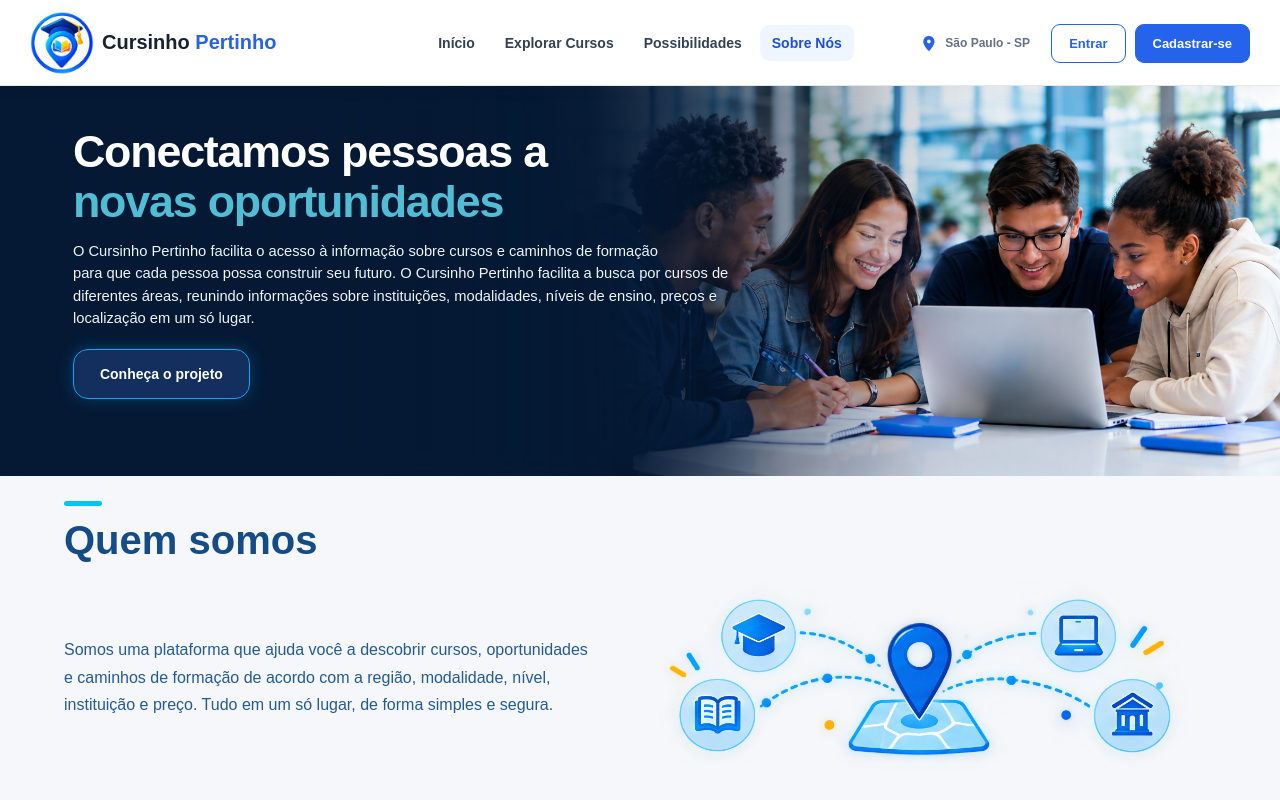
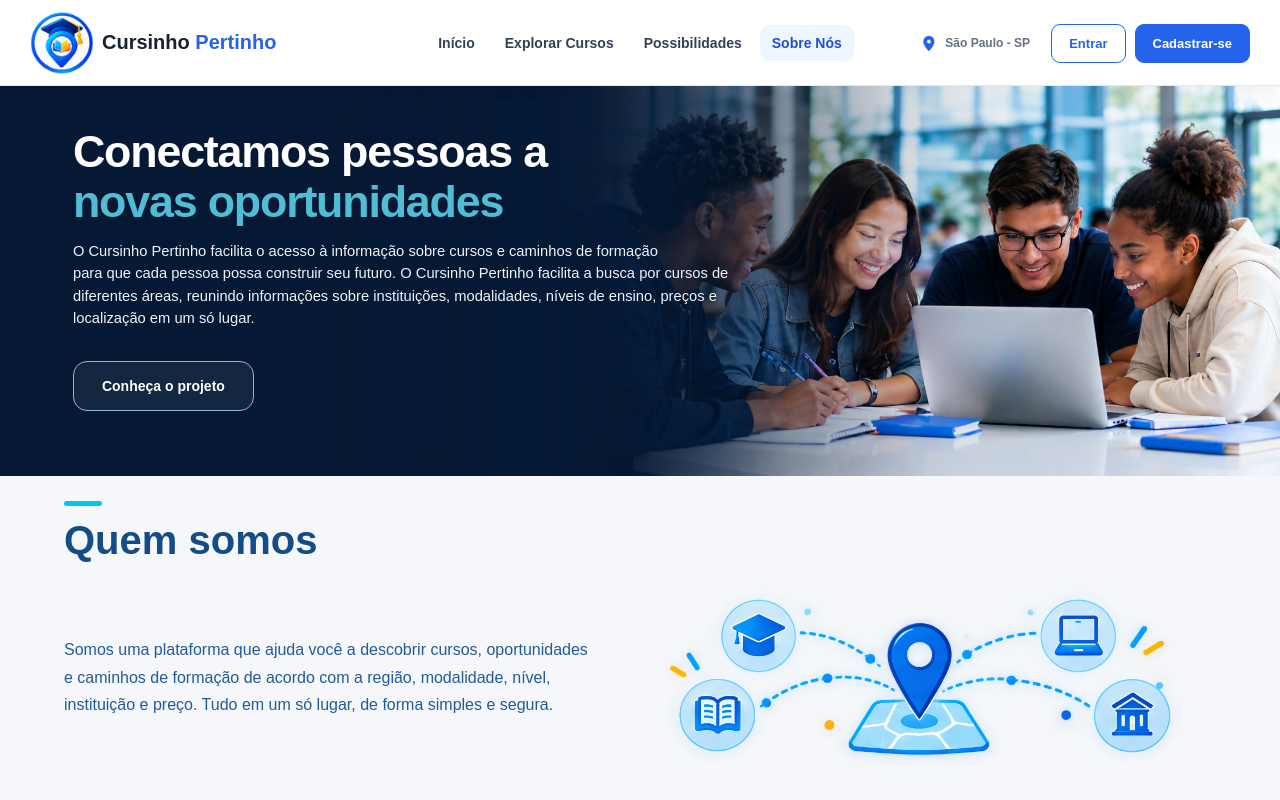
Before and after one commit to arthurherculano155-del/Cursinho-Pertinho, a React (Create React App) app in the folder cursinho-pertinho/: page /sobre in a window 1280 px wide. Shown: the top 800 px of the page. Built offline with nearby package versions, Linux system fonts and the light colour scheme.

Commit message:
Implementei as ligações dos botões

```diff
--- a/cursinho-pertinho/src/Components/Shared/Hero-Section/hero.jsx
+++ b/cursinho-pertinho/src/Components/Shared/Hero-Section/hero.jsx
@@ -1,5 +1,5 @@
 import './hero.scss';
-import { useNavigate } from 'react-router-dom';
+import { Link, useNavigate } from 'react-router-dom';
 import { useEffect, useState } from 'react';
 import { createPortal } from 'react-dom';
 import CardInicio from '../../HomeComponents/CardInicio/cardInicio.jsx';
@@ -81,7 +81,7 @@ export default function HeroSection({
             }
         }
 
-        if(usuario){
+        if (usuario) {
             BuscarListaOfertas()
         }
     }, [
@@ -360,20 +360,34 @@ export default function HeroSection({
 
             {botoes && (
                 <section className="botoesHero">
-                    <button className="buscarCursos">
+                    <button
+                        className="buscarCursos"
+                    >
+                        <Link
+                            to="/explorar-cursos"
+                        >
                             Buscar Cursos
+                        </Link>
                     </button>
 
                     <button className="explorarAreas">
+                        <a
+                            href="#lista"
+                        >
                             Explorar Áreas
+                        </a>
                     </button>
                 </section>
             )}
 
             {conhecerProjeto && (
+                <section className="botoesHero">
                     <button className="conhecerProjeto">
+                        <a href="#titulo">
                             Conheça o projeto
+                        </a>
                     </button>
+                </section>
             )}
         </main>
     );
--- a/cursinho-pertinho/src/Components/Shared/Hero-Section/hero.scss
+++ b/cursinho-pertinho/src/Components/Shared/Hero-Section/hero.scss
@@ -13,7 +13,7 @@
     background: rgb(5, 25, 52);
     font-family: "Montserrat", sans-serif;
 
-    > .Imagem-Hero {
+    >.Imagem-Hero {
         position: absolute;
         z-index: -2;
         inset: 0 0 0 auto;
@@ -126,13 +126,13 @@
             box-shadow: 0 0 0 3px rgba(55, 93, 255, 0.2);
         }
 
-        > .fa-magnifying-glass {
+        >.fa-magnifying-glass {
             flex: 0 0 auto;
             margin-left: 14px;
             color: rgb(95, 115, 145);
         }
 
-        > input {
+        >input {
             flex: 1;
             width: 0;
             min-width: 0;
@@ -230,6 +230,22 @@
             }
         }
 
+        a {
+            text-decoration: none;
+            color: white;
+        }
+
+        .conhecerProjeto{
+            border-color: rgb(150, 180, 215);
+            background: rgba(255, 255, 255, 0.06);
+            color: #fff;
+
+            &:hover {
+                border-color: rgb(80, 189, 213);
+                background: rgba(255, 255, 255, 0.12);
+            }
+        }
+
         .buscarCursos {
             background: rgb(37, 99, 235);
             color: #fff;
@@ -299,7 +315,7 @@
         margin-top: 74px;
         padding: 35px 6% 28px;
 
-        > .Imagem-Hero {
+        >.Imagem-Hero {
             width: 100%;
             height: 100%;
             object-position: 65% center;
@@ -368,12 +384,12 @@
             min-height: 44px;
             margin-top: 20px;
 
-            > .fa-magnifying-glass {
+            >.fa-magnifying-glass {
                 margin-left: 10px;
                 font-size: 13px;
             }
 
-            > input {
+            >input {
                 height: 42px;
                 padding: 0 7px;
                 font-size: 10px;
@@ -471,7 +487,7 @@
     }
 }
 
-.janelaLista > .tituloLista {
+.janelaLista>.tituloLista {
     margin: 0;
     padding: 26px 30px 18px;
     color: rgb(5, 25, 52);
@@ -481,7 +497,7 @@
     text-align: center;
 }
 
-.janelaLista > .tituloLista::after {
+.janelaLista>.tituloLista::after {
     content: "";
     display: block;
     width: 55px;
@@ -519,7 +535,7 @@
     box-sizing: border-box;
 }
 
-.janelaLista .listaOfertas > .card-Oferta {
+.janelaLista .listaOfertas>.card-Oferta {
     position: relative;
     display: flex;
     flex-direction: column;
@@ -545,18 +561,18 @@
         background-color 0.25s ease;
 }
 
-.janelaLista .listaOfertas > .card-Oferta:hover {
+.janelaLista .listaOfertas>.card-Oferta:hover {
     transform: translateY(-5px);
     border-color: rgb(80, 189, 213);
     box-shadow: 0 12px 28px rgba(5, 25, 52, 0.14);
     background: rgb(252, 254, 255);
 }
 
-.janelaLista .listaOfertas > .card-Oferta:active {
+.janelaLista .listaOfertas>.card-Oferta:active {
     transform: translateY(-2px);
 }
 
-.janelaLista .listaOfertas > .card-Oferta > .instituicao {
+.janelaLista .listaOfertas>.card-Oferta>.instituicao {
     display: block;
     flex: 0 0 165px;
     width: 100%;
@@ -576,12 +592,12 @@
         filter 0.35s ease;
 }
 
-.janelaLista .listaOfertas > .card-Oferta:hover > .instituicao {
+.janelaLista .listaOfertas>.card-Oferta:hover>.instituicao {
     transform: scale(1.025);
     filter: saturate(1.08);
 }
 
-.janelaLista .listaOfertas > .card-Oferta h2 {
+.janelaLista .listaOfertas>.card-Oferta h2 {
     display: block;
     width: 100%;
     margin: 0;
@@ -597,16 +613,16 @@
     transition: color 0.2s ease;
 }
 
-.janelaLista .listaOfertas > .card-Oferta:hover h2 {
+.janelaLista .listaOfertas>.card-Oferta:hover h2 {
     color: rgb(37, 99, 235);
 }
 
-.janelaLista .listaOfertas > .card-Oferta h2::after {
+.janelaLista .listaOfertas>.card-Oferta h2::after {
     content: none;
     display: none;
 }
 
-.janelaLista .listaOfertas > .card-Oferta h3 {
+.janelaLista .listaOfertas>.card-Oferta h3 {
     display: block;
     width: 100%;
     margin: 0;
@@ -619,7 +635,7 @@
     transition: color 0.2s ease;
 }
 
-.janelaLista .listaOfertas > .card-Oferta p {
+.janelaLista .listaOfertas>.card-Oferta p {
     display: block;
     margin: 0;
     padding: 0;
@@ -632,7 +648,7 @@
     transition: color 0.2s ease;
 }
 
-.janelaLista .listaOfertas > .card-Oferta h5 {
+.janelaLista .listaOfertas>.card-Oferta h5 {
     position: static;
     margin: 0;
     padding: 0;
@@ -644,12 +660,12 @@
     transition: color 0.2s ease;
 }
 
-.janelaLista .listaOfertas > .card-Oferta h5::before {
+.janelaLista .listaOfertas>.card-Oferta h5::before {
     content: none;
     display: none;
 }
 
-.janelaLista .listaOfertas > .card-Oferta a {
+.janelaLista .listaOfertas>.card-Oferta a {
     color: rgb(37, 99, 235);
     font-weight: 700;
     text-decoration: none;
@@ -697,7 +713,7 @@
         padding: 10px 20px 22px;
     }
 
-    .janelaLista .listaOfertas > .card-Oferta > .instituicao {
+    .janelaLista .listaOfertas>.card-Oferta>.instituicao {
         flex-basis: 150px;
         height: 150px;
         min-height: 150px;
@@ -716,7 +732,7 @@
         border-radius: 14px;
     }
 
-    .janelaLista > .tituloLista {
+    .janelaLista>.tituloLista {
         padding: 22px 14px 14px;
         font-size: 22px;
     }
@@ -735,11 +751,11 @@
         gap: 14px;
     }
 
-    .janelaLista .listaOfertas > .card-Oferta {
+    .janelaLista .listaOfertas>.card-Oferta {
         padding: 14px;
     }
 
-    .janelaLista .listaOfertas > .card-Oferta > .instituicao {
+    .janelaLista .listaOfertas>.card-Oferta>.instituicao {
         flex-basis: 180px;
         height: 180px;
         min-height: 180px;
--- a/cursinho-pertinho/src/Pages/Possibilidades/possibilidades.jsx
+++ b/cursinho-pertinho/src/Pages/Possibilidades/possibilidades.jsx
@@ -53,7 +53,7 @@ export default function Possibilidades() {
                 </section>
 
                 <section className="secao-tecnologias">
-                    <div className="lista-tecnologias">
+                    <div className="lista-tecnologias" id='lista'>
                         <CardTecnologia
                             icone="computer"
                             titulo="Tecnologia"
--- a/cursinho-pertinho/src/Pages/Possibilidades/possibilidades.scss
+++ b/cursinho-pertinho/src/Pages/Possibilidades/possibilidades.scss
@@ -107,6 +107,10 @@
 .secao-tecnologias {
     padding: 15px 6% 65px;
     background: rgb(255, 255, 255);
+
+    #lista{
+        scroll-margin-top: 90px;
+    }
 
     .lista-tecnologias {
         display: grid;
--- a/cursinho-pertinho/src/Pages/Sobre/sobre.jsx
+++ b/cursinho-pertinho/src/Pages/Sobre/sobre.jsx
@@ -9,7 +9,6 @@ export default function Sobre() {
         <>
             <Menu />
 
-            <main className="pagina-sobre">
             <HeroSection
                 imagem="Estudantes.png"
                 titulo="Conectamos pessoas a "
@@ -19,8 +18,10 @@ export default function Sobre() {
                 conhecerProjeto={true}
             />
 
+            <main className="pagina-sobre">
+
                 <section className="sobre-introducao">
-                    <h2 className="sobre-titulo">Quem somos</h2>
+                    <h2 className="sobre-titulo" id="titulo">Quem somos</h2>
 
                     <div className="sobre-conteudo">
                         <p className="sobre-descricao">
--- a/cursinho-pertinho/src/Pages/Sobre/sobre.scss
+++ b/cursinho-pertinho/src/Pages/Sobre/sobre.scss
@@ -1,40 +1,3 @@
-
-.conhecerProjeto{
-   display: inline-flex;
-    align-items: center;
-    justify-content: center;
-    min-width: 158px;
-    min-height: 50px;
-    padding: 0 26px;
-    margin-top: 20px;
-
-    background-color: rgba(49, 88, 173, 0.342);
-    color: rgb(255, 255, 255);
-
-    border: 1px solid rgb(17, 163, 248);
-    border-radius: 15px;
-
-    font-family: 'Montserrat', sans-serif;
-    font-size: 14px;
-    font-weight: 700;
-    text-decoration: none;
-
-    box-shadow: 0 0 16px rgba(0, 174, 255, 0.25);
-    cursor: pointer;
-
-    transition: background-color 0.3s ease,
-                box-shadow 0.3s ease,
-                transform 0.3s ease;
-
-    &:hover {
-        background-color: rgb(29, 78, 216);
-        box-shadow: 0 0 22px rgba(0, 174, 255, 0.45);
-        transform: translateY(-2px);
-}
-}
-
-
-
 .pagina-sobre {
     width: 100%;
     min-width: 0;
@@ -54,6 +17,10 @@
         width: 90%;
         max-width: 1200px;
         margin: 25px auto 30px;
+    }
+
+    #titulo{
+        scroll-margin-top: 90px;
     }
 
     .sobre-titulo {
@@ -124,7 +91,7 @@
             box-shadow: 0 4px 14px rgba(0, 113, 221, 0.12);
         }
 
-        > i {
+        >i {
             flex-shrink: 0;
             margin-top: 3px;
             font-size: 23px;
@@ -160,13 +127,11 @@
         margin: 25px auto 35px;
         padding: 18px 22px;
         border-radius: 12px;
-        background: linear-gradient(
-            100deg,
-            rgb(225, 243, 255),
-            rgb(240, 248, 255)
-        );
+        background: linear-gradient(100deg,
+                rgb(225, 243, 255),
+                rgb(240, 248, 255));
 
-        > i {
+        >i {
             flex-shrink: 0;
             font-size: 28px;
             color: rgb(0, 115, 225);
@@ -227,7 +192,7 @@
         min-width: 0;
         padding: 12px 8px;
 
-        > i {
+        >i {
             flex-shrink: 0;
             width: 45px;
             font-size: 34px;
@@ -256,8 +221,9 @@
     }
 }
 
-@media screen and (min-width: 601px) and (max-width: 1024px) {
+@media (min-width: 601px) and (max-width: 1024px) {
     .pagina-sobre {
+
         .sobre-introducao,
         .sobre-beneficios,
         .sobre-missao,
@@ -298,7 +264,7 @@
     }
 }
 
-@media screen and (max-width: 600px) {
+@media (max-width: 600px) {
     .pagina-sobre {
         .sobre-introducao {
             width: auto;
@@ -341,7 +307,7 @@
             gap: 15px;
         }
 
-        .beneficio-card > i {
+        .beneficio-card>i {
             font-size: 22px;
         }
 
@@ -364,7 +330,7 @@
             padding: 18px;
         }
 
-        .sobre-missao > i {
+        .sobre-missao>i {
             margin-top: 3px;
             font-size: 23px;
         }
@@ -401,7 +367,7 @@
             border-bottom: 1px solid rgb(216, 233, 248);
         }
 
-        .valor-item > i {
+        .valor-item>i {
             width: 45px;
             font-size: 30px;
         }
@@ -420,8 +386,9 @@
     }
 }
 
-@media screen and (max-width: 380px) {
+@media (max-width: 380px) {
     .pagina-sobre {
+
         .sobre-introducao,
         .sobre-valores {
             margin-right: 15px;
```
Also changed, not shown: 1 other file (tests, documents, lock files or other folders). Lines whose indentation alone changed are shown as unchanged.
